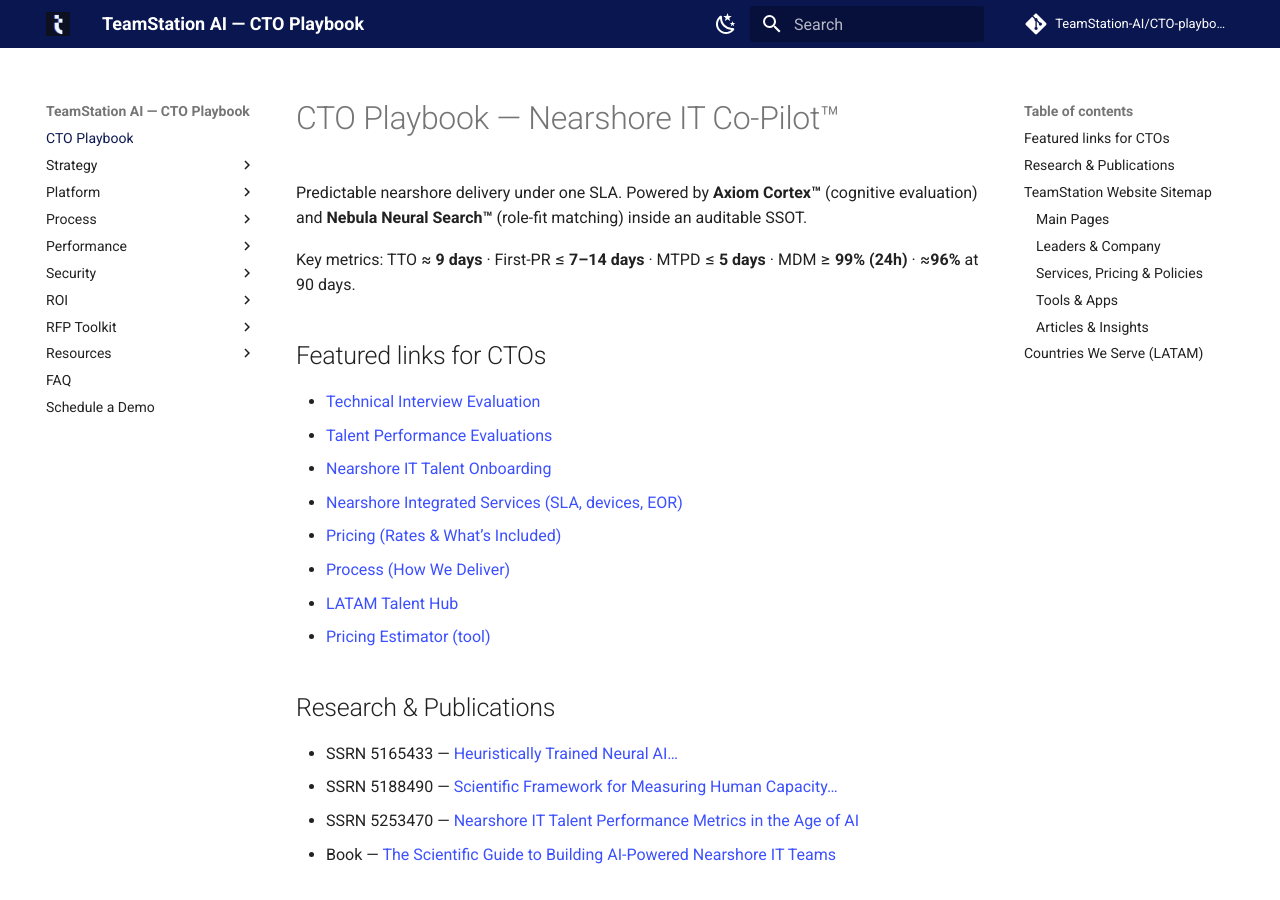
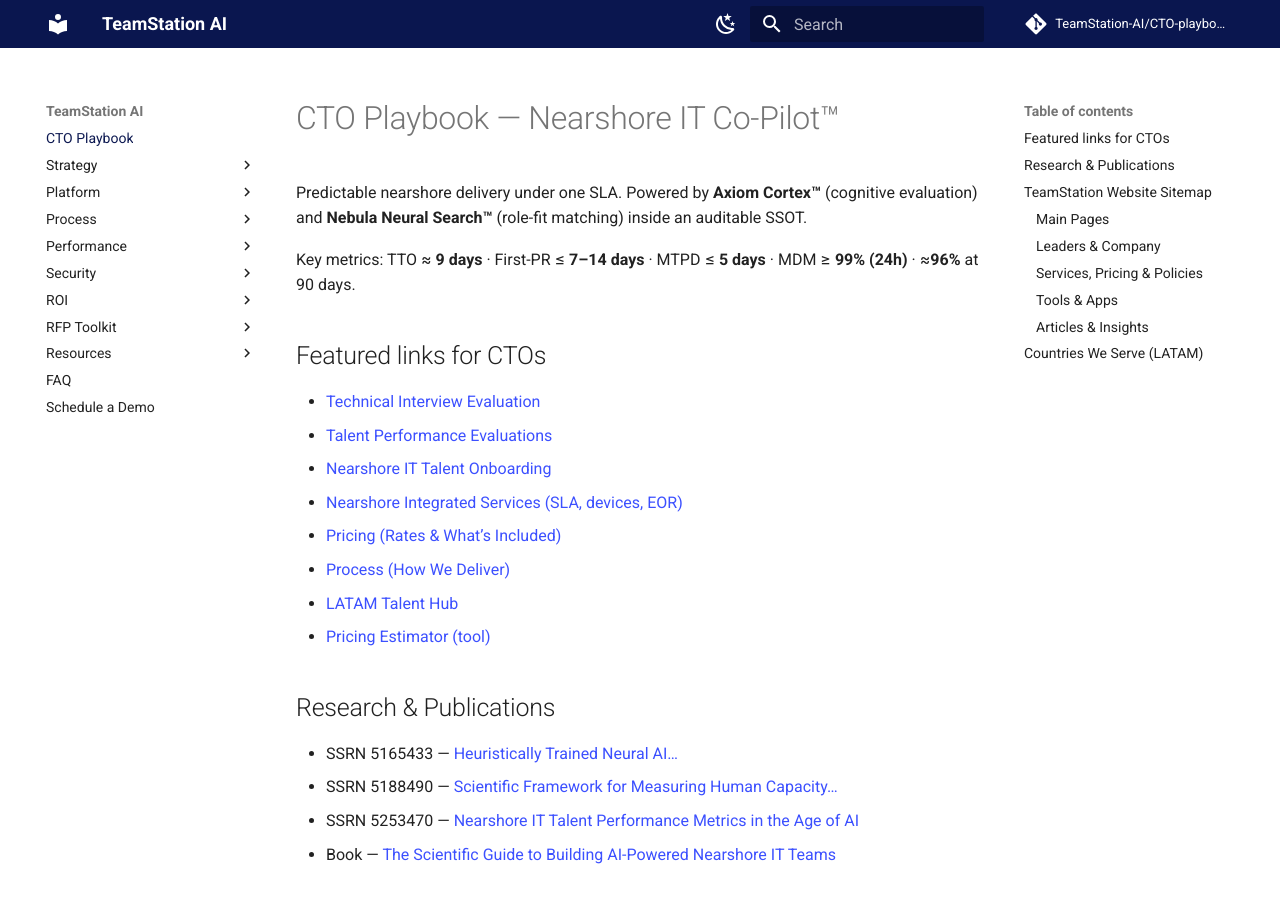
Before and after one commit to TeamStation-AI/CTO-playbook, an MkDocs documentation site: the page built from docs/index.md, in a window 1280 px wide and 900 px high. Built offline with MkDocs 1.6.1 and Material for MkDocs 9.7.7, drawn with Linux system fonts in a browser that asks for light colours; comment, search, counter and statistics services are not loaded.

Commit message:
Modify site name and theme configuration
Updated site name and adjusted theme settings.

```diff
--- a/mkdocs.yml
+++ b/mkdocs.yml
@@ -1,4 +1,4 @@
-site_name: TeamStation AI — CTO Playbook
+site_name: TeamStation AI
 site_url: https://teamstation-ai.github.io/CTO-playbook/
 repo_name: TeamStation-AI/CTO-playbook
 repo_url: https://github.com/TeamStation-AI/CTO-playbook
@@ -8,18 +8,18 @@
 
 theme:
   name: material
-  logo: assets/TS new logo concept 2024.png
-  favicon: assets/TS new logo concept 2024.png
+  # logo: (removed to use text brand)
+  favicon: "assets/TS new logo concept 2024.png"
   palette:
     - scheme: default
-      primary: custom
-      accent: custom
+      primary: '#0a164f'
+      accent: '#3c50ff'
       toggle:
         icon: material/weather-night
         name: Switch to dark mode
     - scheme: slate
-      primary: custom
-      accent: custom
+      primary: '#0a164f'
+      accent: '#3c50ff'
       toggle:
         icon: material/weather-sunny
         name: Switch to light mode
```
